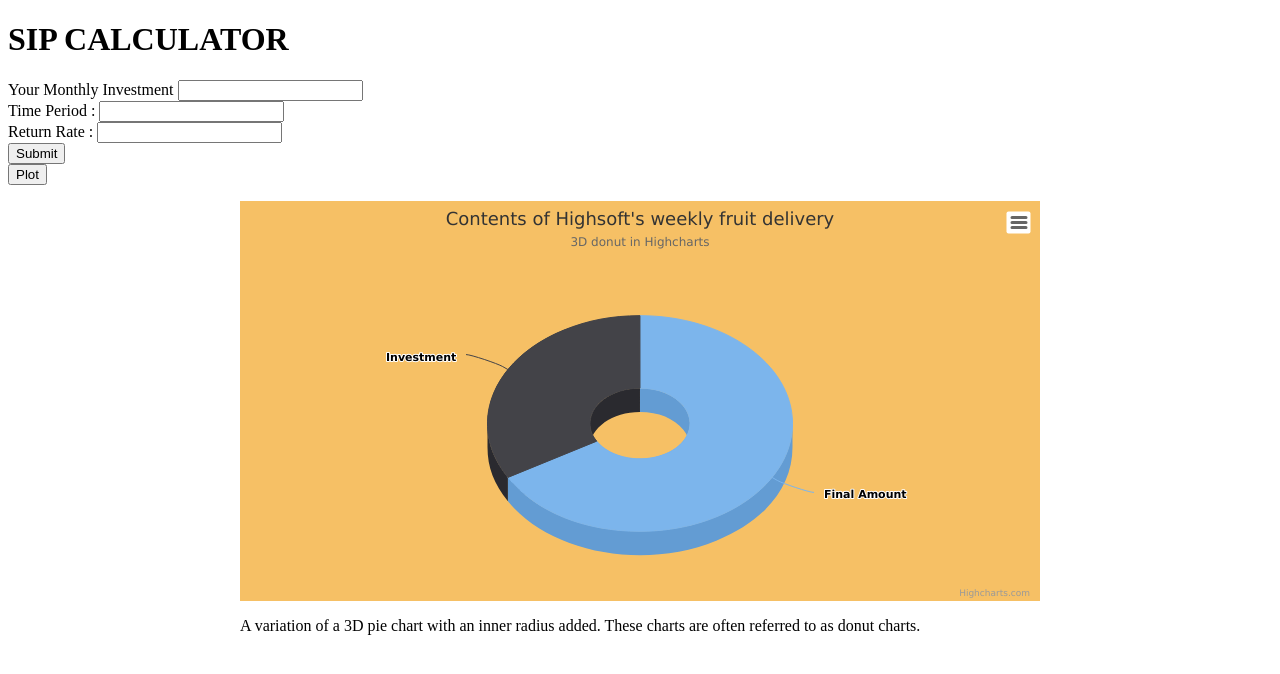
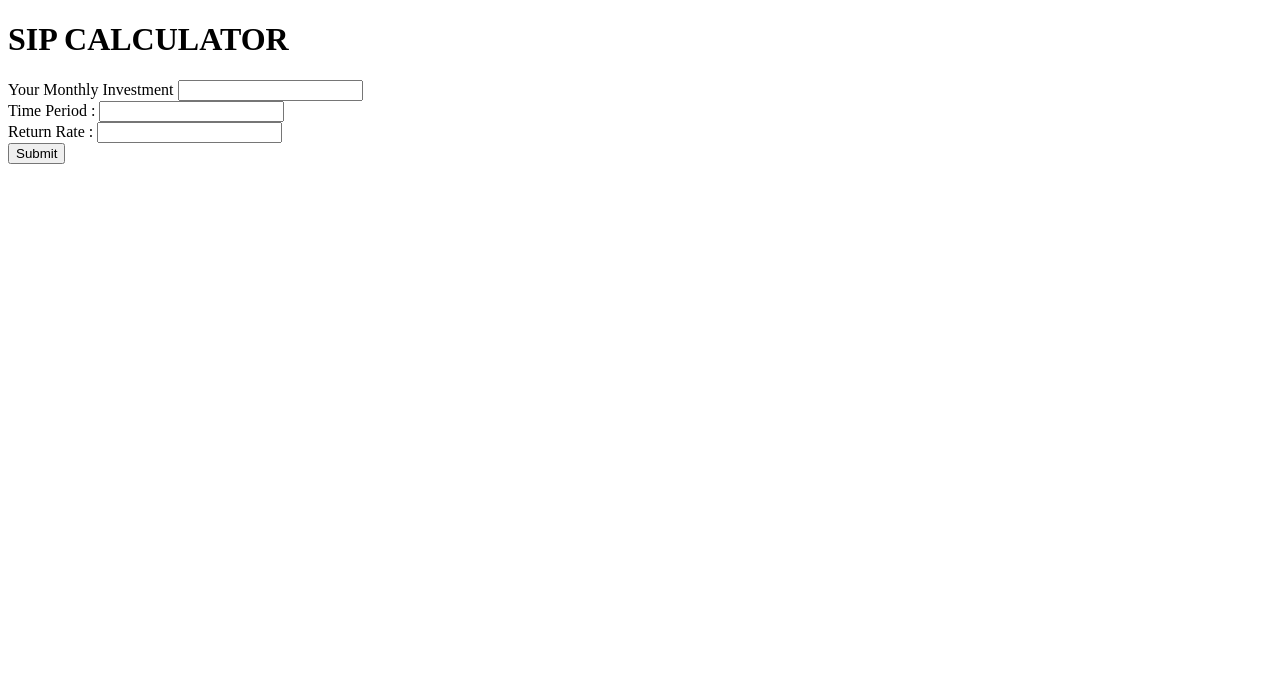
Before and after one commit to Prathyusha-Guduru/Investor-Calculator, a Flask app: page /SIP in a window 1280 px wide. Shown: the top 674 px of the page. Run offline with Flask 2, Linux system fonts and the light colour scheme.

Commit message:
Updated mess

```diff
--- a/static/script.js
+++ b/static/script.js
@@ -1,34 +1,6 @@
-plot = document.getElementById('showPlot')
-console.log(plot);
-
-Highcharts.chart("container", {
-	chart: {
-	  type: "pie",
-	  options3d: {
-		enabled: true,
-		alpha: 45
-	  },
-	  backgroundColor: "#f6c065"
-	},
-	title: {
-	  text: "Contents of Highsoft's weekly fruit delivery"
-	},
-	subtitle: {
-	  text: "3D donut in Highcharts"
-	},
-	plotOptions: {
-	  pie: {
-		innerSize: 100,
-		depth: 45
-	  }
-	},
-	series: [
-	  {
-		name: "Delivered amount",
-		data: [
-				['Final Amount',10000],
-				['Investment',5000]
-		]
-	  }
-	]
-  });
+sipPlotForm = document.getElementById('sipPlot')
+console.log(sipPlotForm);
+// sipPlotForm.addEventListener('submit',(e)=>{
+// 	e.preventDefault()
+// 	console.log('button working')
+// })
--- a/templates/SIP.html
+++ b/templates/SIP.html
@@ -22,21 +22,6 @@
 		{{ sip_form.submit()}}
 
 	</form>
-	<button id="showPlot">Plot</button>
-	<script src="https://code.highcharts.com/highcharts.js"></script>
-	<script src="https://code.highcharts.com/highcharts-3d.js"></script>
-	<script src="https://code.highcharts.com/modules/exporting.js"></script>
-	<script src="https://code.highcharts.com/modules/export-data.js"></script>
-	<script src="https://code.highcharts.com/modules/accessibility.js"></script>
-
-	<figure class="highcharts-figure">
-		<div id="container"></div>
-		<p class="highcharts-description">
-			A variation of a 3D pie chart with an inner radius added.
-			These charts are often referred to as donut charts.
-		</p>
-	</figure>
-	<script src="../static/script.js"></script>
 </body>
 
 </html>
--- a/templates/result.html
+++ b/templates/result.html
@@ -5,6 +5,10 @@
 {% if choice == 'sip' %}
 <ul>
 	<li>SIP MATURITY VALUE : {{session['maturity_value']}}</li>
+	<form id='sipPlot' method="post">
+		<button type="submit">View Plot</button>
+	</form>
+	<script src="../static/script.js"></script>
 </ul>
 {% elif choice == 'lumpsum' %}
 <ul>
```
